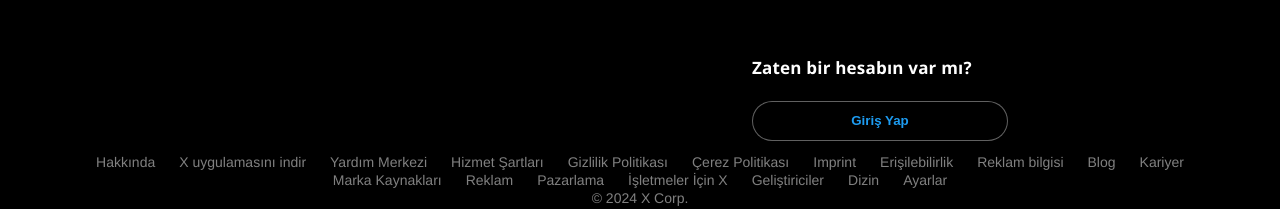
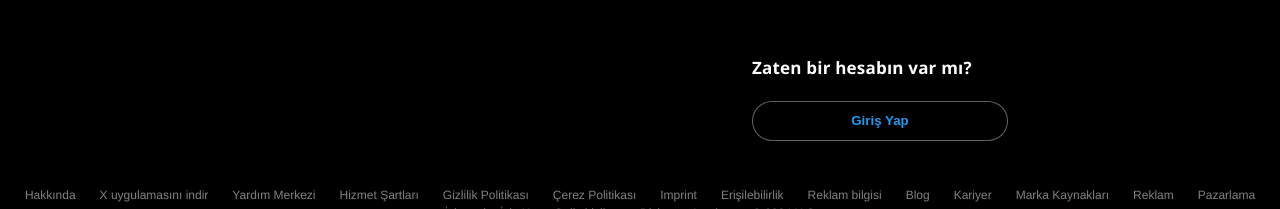
Before and after one commit to emirakbas/twitter, a plain HTML site: page index.html in a window 1280 px wide. Shown: the part 591-800 px from the top of the page. Drawn offline with nearby package versions, Linux system fonts and the light colour scheme; a web font is replaced by a local one.

Commit message:
Twitter tamamlandı.

```diff
--- a/index.html
+++ b/index.html
@@ -48,8 +48,8 @@
     <a href="https://business.twitter.com/">İşletmeler İçin X</a>
     <a href="https://developer.twitter.com/">Geliştiriciler</a>
     <a href="https://directory.twitter.com/">Dizin</a>
-    <a href="https://twitter.com/settings">Ayarlar</a><br>
-    <a href="https://twitter.com/">© 2024 X Corp.</a>
+    <a href="https://twitter.com/settings">Ayarlar</a><br class="mobile_br">
+    <a>© 2024 X Corp.</a>
 </footer>
 </body>
 </html>
--- a/styles.css
+++ b/styles.css
@@ -172,17 +172,23 @@ footer {
     display: block;
     text-align: center;
     height: 10vh;
-    width: 90%;
-    margin-top: 93vh;
+    width: 100%;
+    margin-top: 97vh;
 }
 
 footer a {
     color: rgba(255, 255, 255, 0.5);
     text-decoration: none;
     font-family: Helvetica;
-    font-size: 14px;
+    font-size: 12px;
     padding: 10px;
 }
+
+.mobile_br {
+    display: none;
+
+}
+
 @media screen and (max-width: 900px ) {
     .container_main {
         width: 50vh;
@@ -220,6 +226,10 @@ footer a {
         margin-top: 80vh;
     }
 
+    .mobile_br {
+        display: block;
+    }
+
     footer a {
         font-size: 12px;
         padding: 5px;
```
